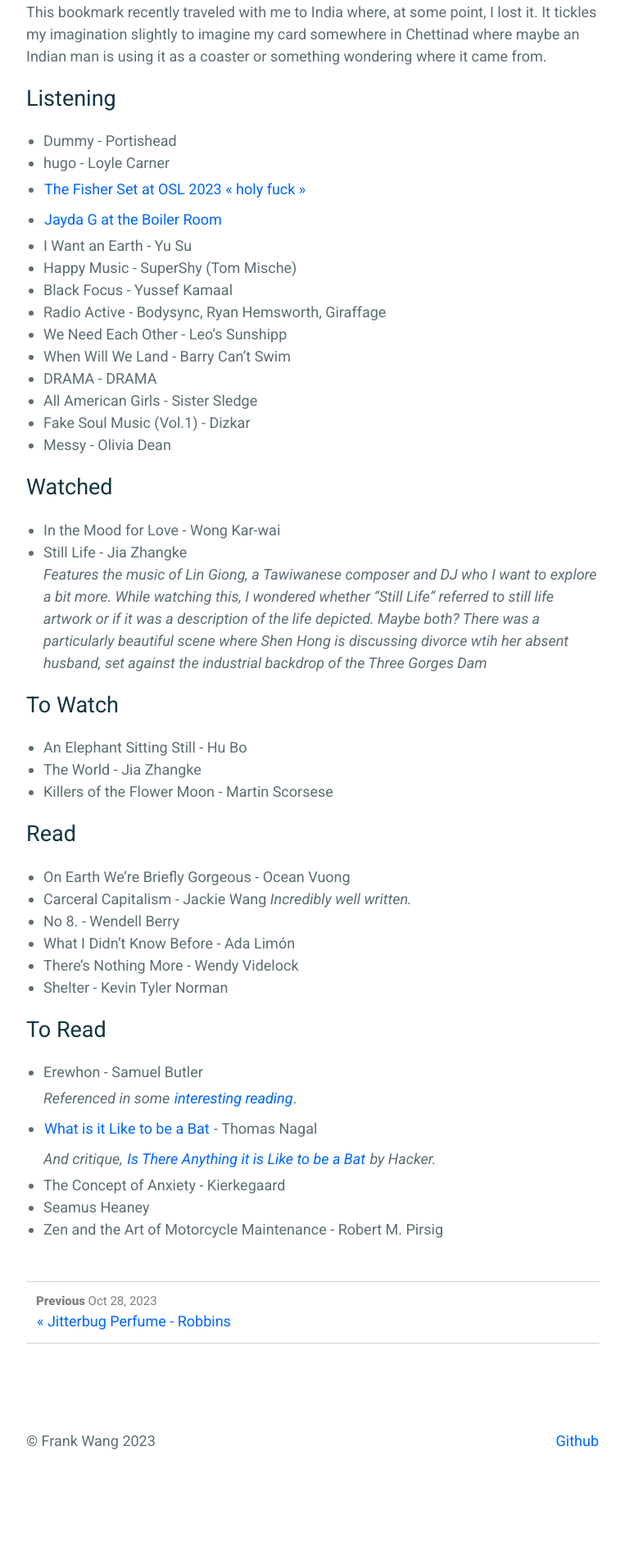
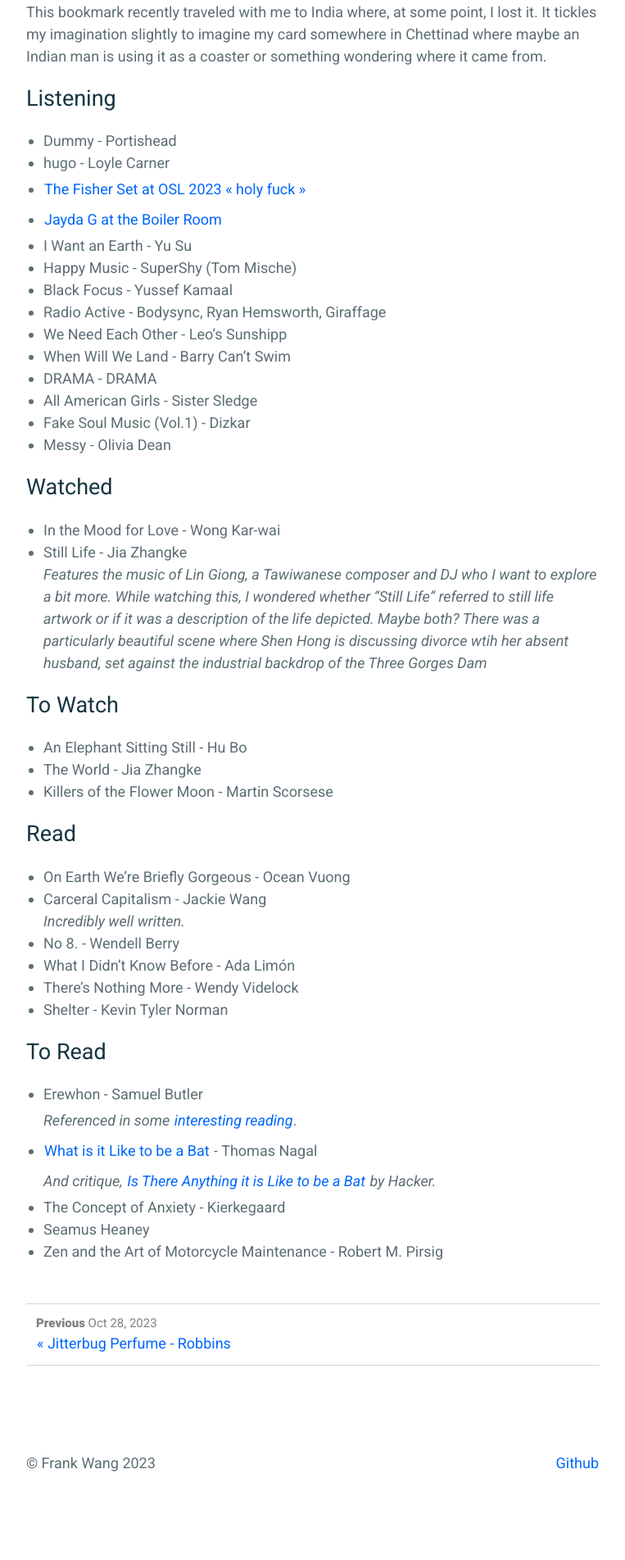
Before and after one commit to frankwang95/frankwang95.github.io, a Jekyll site: the page built from _posts/2023-11-05-october-snippits.md, in a window 1280 px wide. Shown: the part 2090-3993 px from the top of the page at 82% size, without its empty margins (258-1021 px from the left). Built offline with Jekyll 4.4.1, drawn with Linux system fonts in a browser that asks for light colours; before the commit the page ends 3966 px from its top, so only the background shows below that.

Commit message:
Fixed whitespace

```diff
--- a/_posts/2023-11-05-october-snippits.md
+++ b/_posts/2023-11-05-october-snippits.md
@@ -66,7 +66,7 @@ I've been using, as a bookmark, a cheap business card from the Putnum Ram dealer
 # Read
 
 - On Earth We're Briefly Gorgeous - Ocean Vuong
-- Carceral Capitalism - Jackie Wang
+- Carceral Capitalism - Jackie Wang \
   *Incredibly well written.*
 - No 8. - Wendell Berry
 - What I Didn't Know Before - Ada Limón
```
